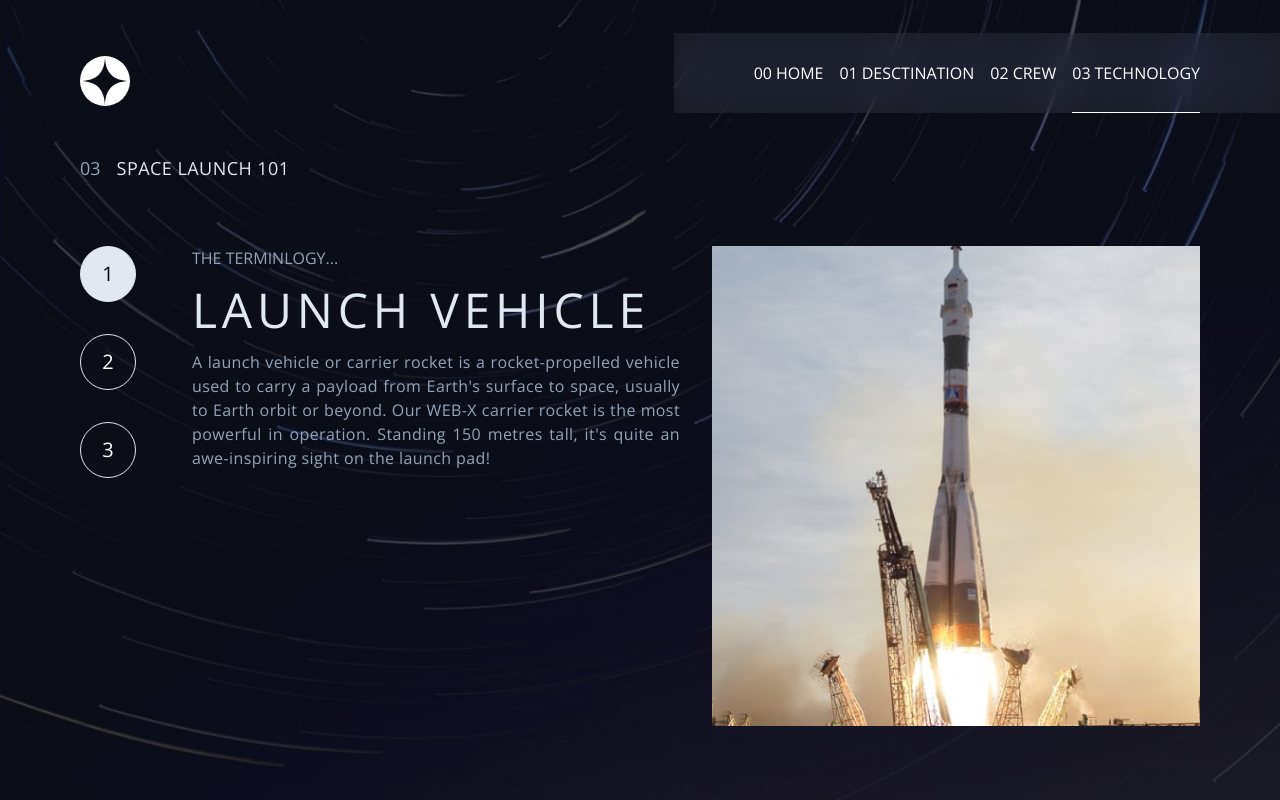
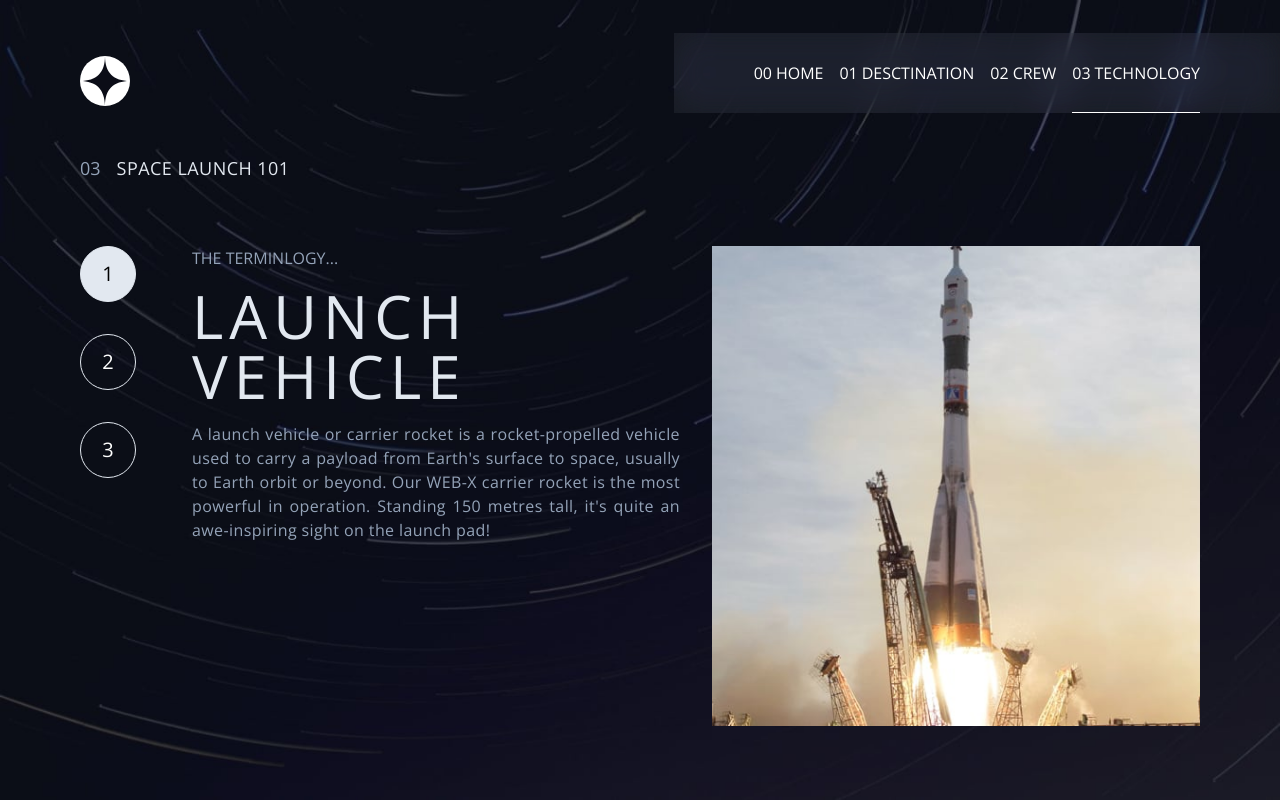
Before and after one commit to abuakr-alzubir/space-rourism, a Next.js app: page /technology in a window 1280 px wide. Built offline with nearby package versions, Linux system fonts and the light colour scheme.

Commit message:
did some editing

```diff
--- a/app/crew/page.tsx
+++ b/app/crew/page.tsx
@@ -9,7 +9,7 @@ export default function Crew() {
   return (
 <div className="space-y-8 pt-4 md:pt-16">
   <div className="flex gap-2 uppercase text-xl text-slate-200 justify-center lg:justify-normal">
-    <span className="text-slate-500">01</span>
+    <span className="text-slate-500">02</span>
     <h2>meet your crew</h2>
   </div>
   <CrewComponent />
--- a/components/TechnologyComponents.tsx
+++ b/components/TechnologyComponents.tsx
@@ -33,10 +33,10 @@ const TechnologyComponents = () => {
           ))}
         </div>
           {technology.map((item, idx) => (
-            <div key={idx} className={cn(`grid grid-cols-1 lg:grid-cols-2 gap-4 lg:gap-8 ${currentNav !== idx ? 'hidden' : ''}`)}>
+            <div key={idx} className={cn(`grid grid-cols-1 lg:grid-cols-2 gap-4 pb:8 lg:gap-8 ${currentNav !== idx ? 'hidden' : ''}`)}>
               <div className="text-slate-400">
                 <span className="uppercase">the terminlogy...</span>
-                <h2 className="text-slate-200 uppercase text-5xl tracking-widest py-4">{item.name}</h2>
+                <h2 className="text-slate-200 uppercase text-4xl md:text-6xl tracking-wide md:tracking-widest py-4">{item.name}</h2>
                 <p className="tracking-wide text-justify">{item.description}</p>
               </div>
               <div>
```
